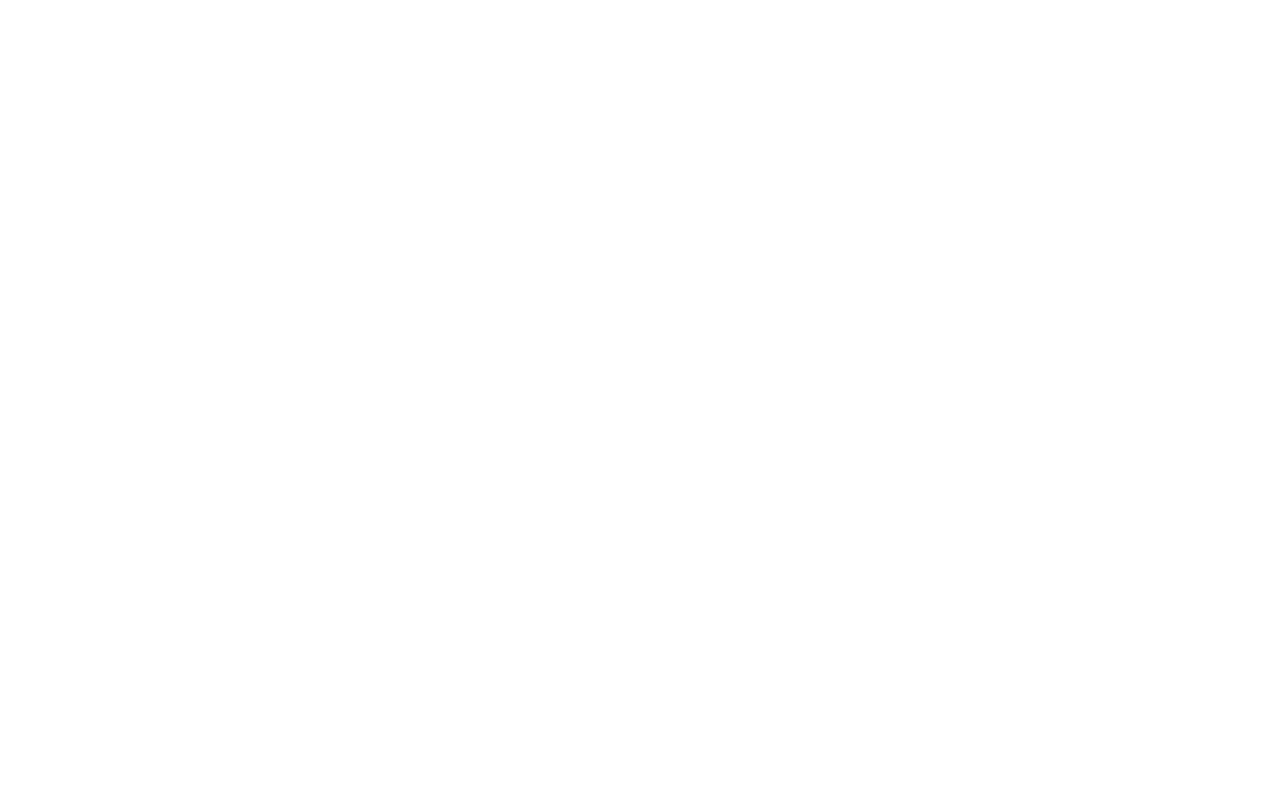
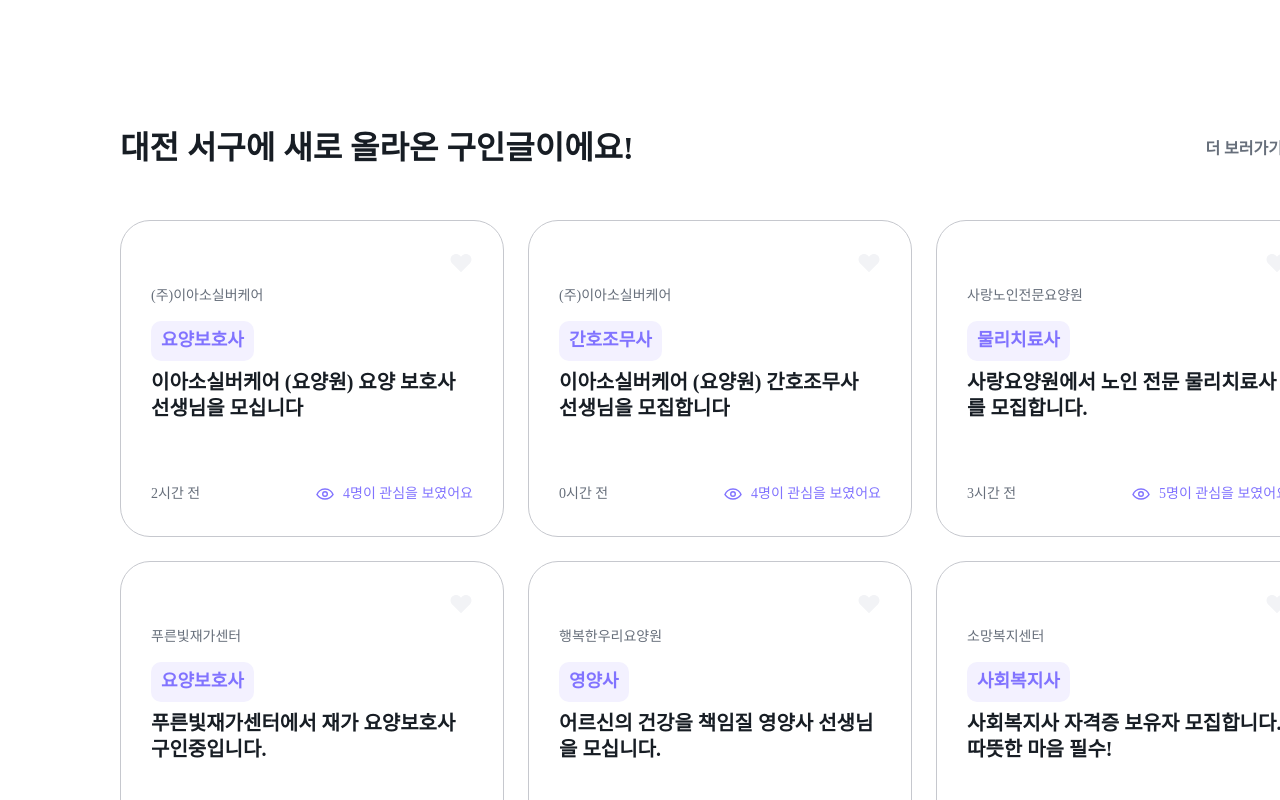
Before and after one commit to kxkxkxkxkxxk/kxkxkxkxkxxk, a React (Vite) app: page / in a window 1280 px wide. Shown: the part 1220-2020 px from the top of the page. Before the commit the page ends 1348 px from the top, so only its background shows below. Built offline with nearby package versions, Linux system fonts and the light colour scheme.

Commit message:
feat: [#34] 홈 구인글 구현

```diff
--- a/src/pages/home/Home.tsx
+++ b/src/pages/home/Home.tsx
@@ -1,14 +1,23 @@
 import Dreamer from '@utils/data/home/DreamerDummy';
 import Banner from './components/Banner';
 import DreamerCard from './components/DreamerCard';
+import HomeRecruit from './components/HomeRecruit';
+import Arrow from '@assets/icons/arrow.svg?react';
+import Footer from '@common/Footer';
 
 const Home = () => {
   return (
     <div>
       <Banner />
       <div className="mb-[160px] mt-[420px] px-[120px]">
-        <div className="mb-[50px] text-gray-900 font-T02-B">
-          나와 같은 꿈을 꾸는 드리머예요!
+        <div className="mb-[50px] flex items-center justify-between">
+          <div className="text-gray-900 font-T02-B">
+            대전 서구에 새로 올라온 구인글이에요!
+          </div>
+          <div className="flex cursor-pointer flex-row items-center text-gray-500 font-B02-SB">
+            더 보러가기
+            <Arrow />
+          </div>
         </div>
 
         <div className="flex flex-row gap-6">
@@ -27,6 +36,12 @@ const Home = () => {
           ))}
         </div>
       </div>
+
+      <div className="mb-20 px-[120px]">
+        <HomeRecruit />
+      </div>
+
+      <Footer />
     </div>
   );
 };
--- /dev/null
+++ b/src/pages/home/components/HomeRecruit.tsx
@@ -0,0 +1,52 @@
+import Arrow from '@assets/icons/arrow.svg?react';
+import Recruit from '@utils/data/home/RecruitDummy';
+import Like from '@assets/icons/like.svg?react';
+import Eye from '@assets/icons/purpleeye.svg?react';
+
+const HomeRecruit = () => {
+  return (
+    <div>
+      <div className="mb-[50px] flex items-center justify-between">
+        <div className="text-gray-900 font-T02-B">
+          대전 서구에 새로 올라온 구인글이에요!
+        </div>
+        <div className="flex cursor-pointer flex-row items-center text-gray-500 font-B02-SB">
+          더 보러가기
+          <Arrow />
+        </div>
+      </div>
+
+      <div className="grid grid-cols-3 gap-6">
+        {Recruit.map((item, index) => (
+          <div
+            key={index}
+            className="flex h-auto w-[384px] flex-col items-start rounded-[30px] border-[1.2px] border-gray-300 p-[30px]"
+          >
+            <div className="flex w-full flex-col items-end">
+              <Like />
+            </div>
+            <div className="mt-3 text-gray-500 font-B03-M">{item.company}</div>
+            <div className="mt-4 flex h-10 items-center justify-center rounded-[10px] bg-purple-100 px-[10px] py-2 text-purple-500 font-B01-B">
+              {item.job}
+            </div>
+            <div className="mt-2 self-stretch text-gray-900 font-T05-SB">
+              {item.recruit}
+            </div>
+
+            <div className="mt-[61px] flex w-full items-center justify-between">
+              <div className="text-gray-500 font-B03-M">{item.time}시간 전</div>
+              <div className="flex flex-row items-center justify-center gap-[6px]">
+                <Eye />
+                <span className="text-purple-500 font-B03-M">
+                  {item.interest}명이 관심을 보였어요
+                </span>
+              </div>
+            </div>
+          </div>
+        ))}
+      </div>
+    </div>
+  );
+};
+
+export default HomeRecruit;
--- /dev/null
+++ b/src/utils/data/home/RecruitDummy.ts
@@ -0,0 +1,46 @@
+const Recruit = [
+  {
+    company: '(주)이아소실버케어',
+    job: '요양보호사',
+    time: '2',
+    recruit: '이아소실버케어 (요양원) 요양 보호사 선생님을 모십니다',
+    interest: '4',
+  },
+  {
+    company: '(주)이아소실버케어',
+    job: '간호조무사',
+    time: '0',
+    recruit: '이아소실버케어 (요양원) 간호조무사 선생님을 모집합니다',
+    interest: '4',
+  },
+  {
+    company: '사랑노인전문요양원',
+    job: '물리치료사',
+    time: '3',
+    recruit: '사랑요양원에서 노인 전문 물리치료사를 모집합니다.',
+    interest: '5',
+  },
+  {
+    company: '푸른빛재가센터',
+    job: '요양보호사',
+    time: '5',
+    recruit: '푸른빛재가센터에서 재가 요양보호사 구인중입니다.',
+    interest: '3',
+  },
+  {
+    company: '행복한우리요양원',
+    job: '영양사',
+    time: '4',
+    recruit: '어르신의 건강을 책임질 영양사 선생님을 모십니다.',
+    interest: '2',
+  },
+  {
+    company: '소망복지센터',
+    job: '사회복지사',
+    time: '1',
+    recruit: '사회복지사 자격증 보유자 모집합니다. 따뜻한 마음 필수!',
+    interest: '5',
+  },
+];
+
+export default Recruit;
```
Also changed, not shown: src/assets/icons/like.svg (added), src/assets/icons/purpleeye.svg (added).
